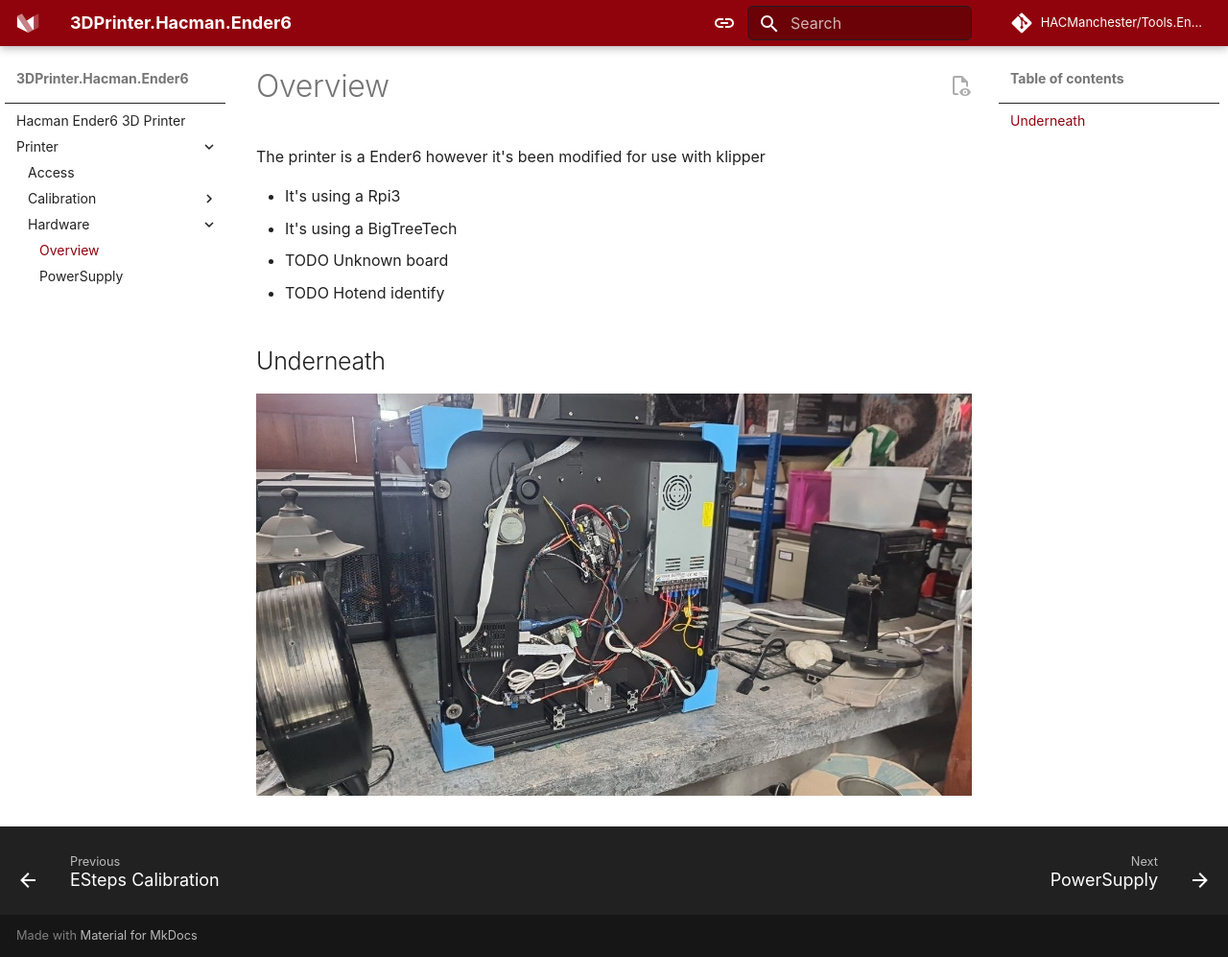
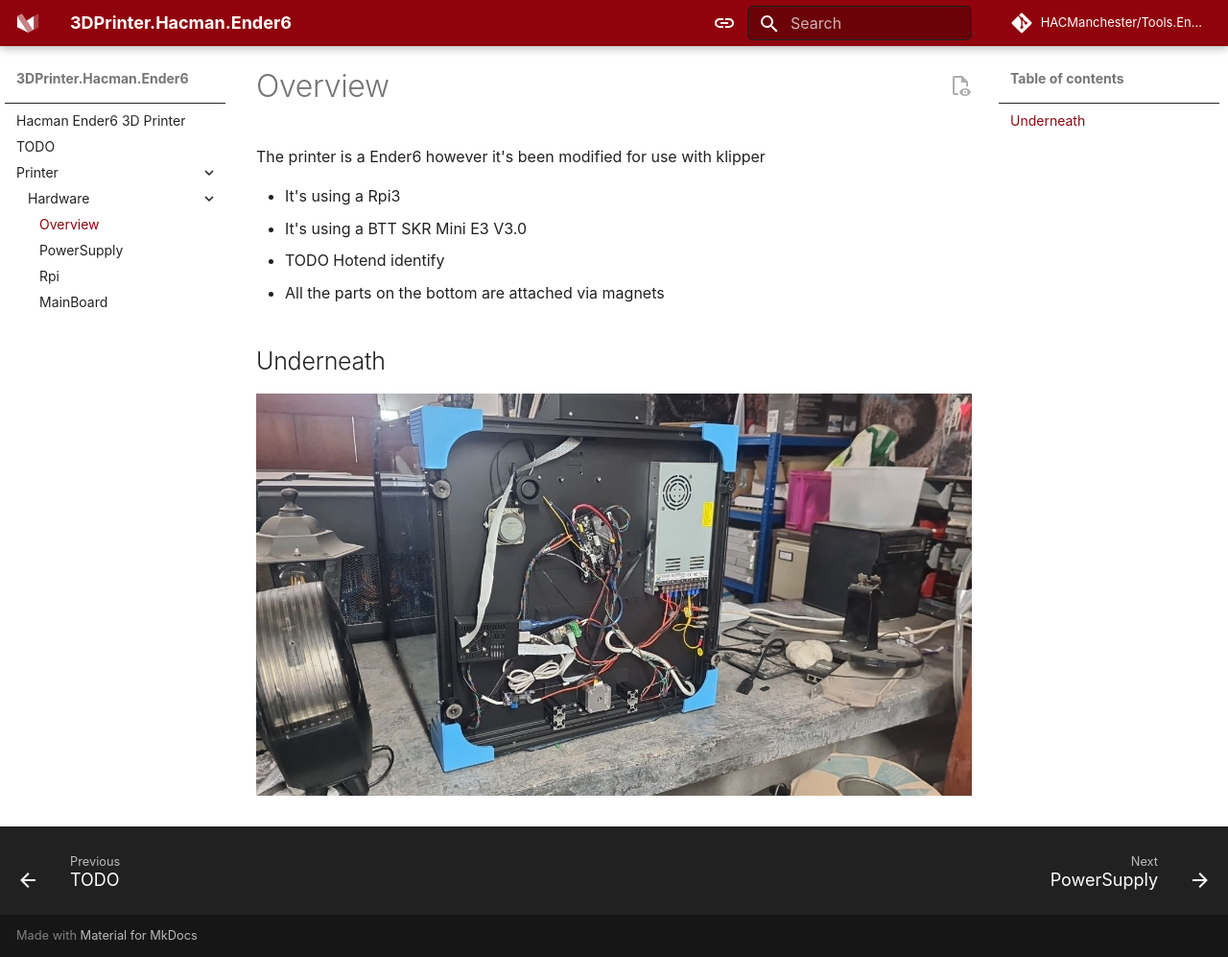
Before and after one commit to HACManchester/Tools.Ender6.Klipper, an MkDocs documentation site: the page built from docs/content/printer/hardware/Overview.md, in a window 1280 px wide and 997 px high. Shown: the whole window at 96% size. Built offline with MkDocs 1.6.1 and Material for MkDocs 9.7.7, drawn with Linux system fonts in a browser that asks for light colours; nearby versions of some CDN libraries; some web fonts are replaced; comment, search, counter and statistics services are not loaded; a style sheet for code colours, icons or effects is not loaded.

Commit message:
docs updates

```diff
--- a/docs/content/printer/hardware/Overview.md
+++ b/docs/content/printer/hardware/Overview.md
@@ -3,9 +3,9 @@
 The printer is a Ender6 however it's been modified for use with klipper
 
   * It's using a Rpi3
-  * It's using a BigTreeTech
-  * TODO Unknown board
+  * It's using a BTT SKR Mini E3 V3.0
   * TODO Hotend identify
+  * All the parts on the bottom are attached via magnets
 
 ## Underneath
 
```
Also changed, not shown: docs/content/Todo.md (added, +32 -0 lines), docs/content/index.md (+2 -0 lines), docs/content/printer/hardware/MainBoard.md (added, +8 -0 lines), docs/content/printer/hardware/Rpi.md (added, +6 -0 lines), docs/content/printer/.pages, docs/content/printer/hardware/.pages, docs/content/printer/hardware/images/rpi1.jpg (added), 3 other files.
